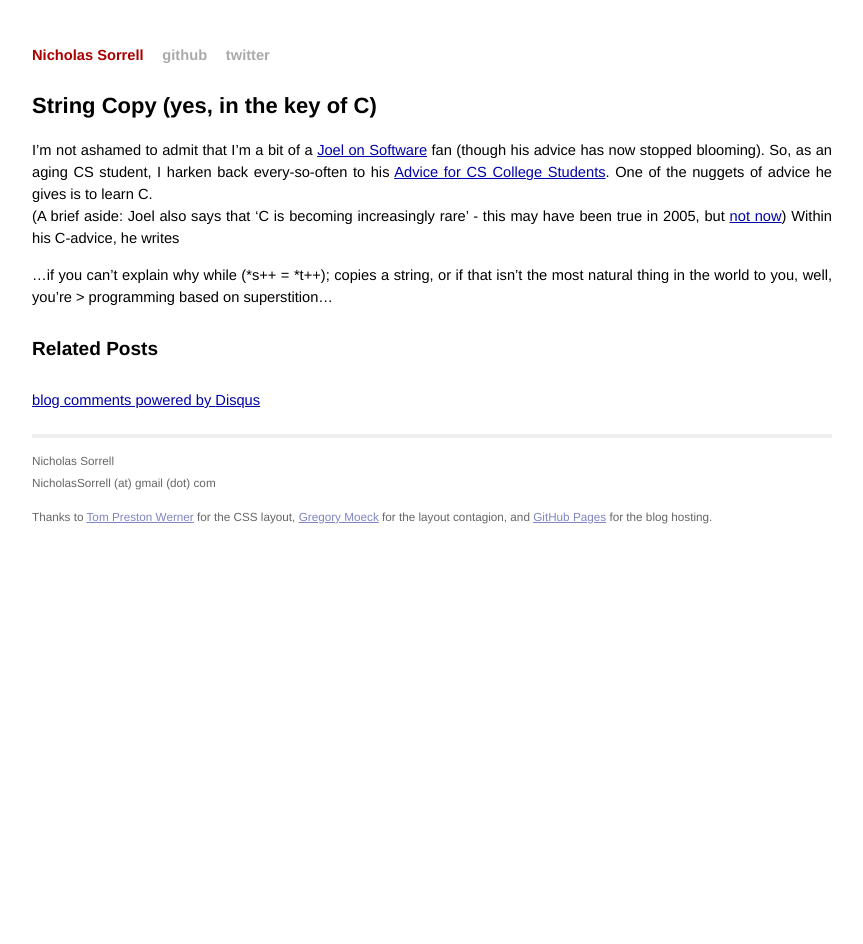
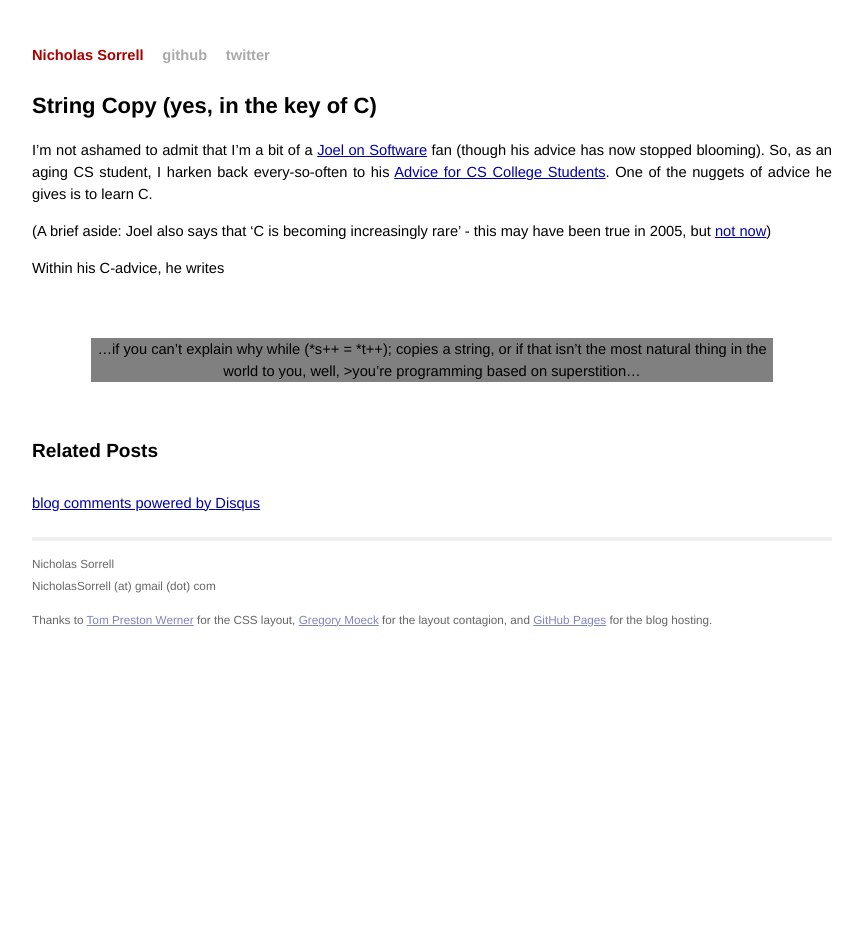
Before and after one commit to sorrell/sorrell.github.com, a Jekyll site: the page built from _posts/2011-06-16-Classic-C-String-Copy.markdown, in a window 1280 px wide. Shown: the whole page, without its empty margins (208-1071 px from the left). Built offline with Jekyll 4.4.1, drawn with Linux system fonts in a browser that asks for light colours; Markdown is read by kramdown in place of the engine named in the settings; comment, search, counter and statistics services are not loaded.

Commit message:
updating

```diff
--- a/_posts/2011-06-16-Classic-C-String-Copy.markdown
+++ b/_posts/2011-06-16-Classic-C-String-Copy.markdown
@@ -4,6 +4,8 @@ title: Classic C + String Copy
 ---
 #String Copy (yes, in the key of C)
 I'm not ashamed to admit that I'm a bit of a [Joel on Software](http://www.joelonsoftware.com/) fan (though his advice has now stopped blooming).  So, as an aging CS student, I harken back every-so-often to his [Advice for CS College Students](http://www.joelonsoftware.com/articles/CollegeAdvice.html).  One of the nuggets of advice he gives is to learn C.
+
 (A brief aside:  Joel also says that 'C is becoming increasingly rare' - this may have been true in 2005, but [not now](http://redmonk.com/sogrady/2011/04/04/changes-programming-languages/))
+
 Within his C-advice, he writes
-> ...if you can't explain why while (*s++ = *t++); copies a string, or if that isn't the most natural thing in the world to you, well, you're > programming based on superstition...
+>...if you can't explain why while (\*s++ = \*t++); copies a string, or if that isn't the most natural thing in the world to you, well, >you're programming based on superstition...
--- a/css/screen.css
+++ b/css/screen.css
@@ -53,6 +53,13 @@ a:hover {
 
 a:visited {
   color: #a0a;
+}
+
+blockquote {
+  	background-color: gray;
+	font: 90%;
+	text-align: center;
+	margin: 4em;
 }
 
 table {
```
